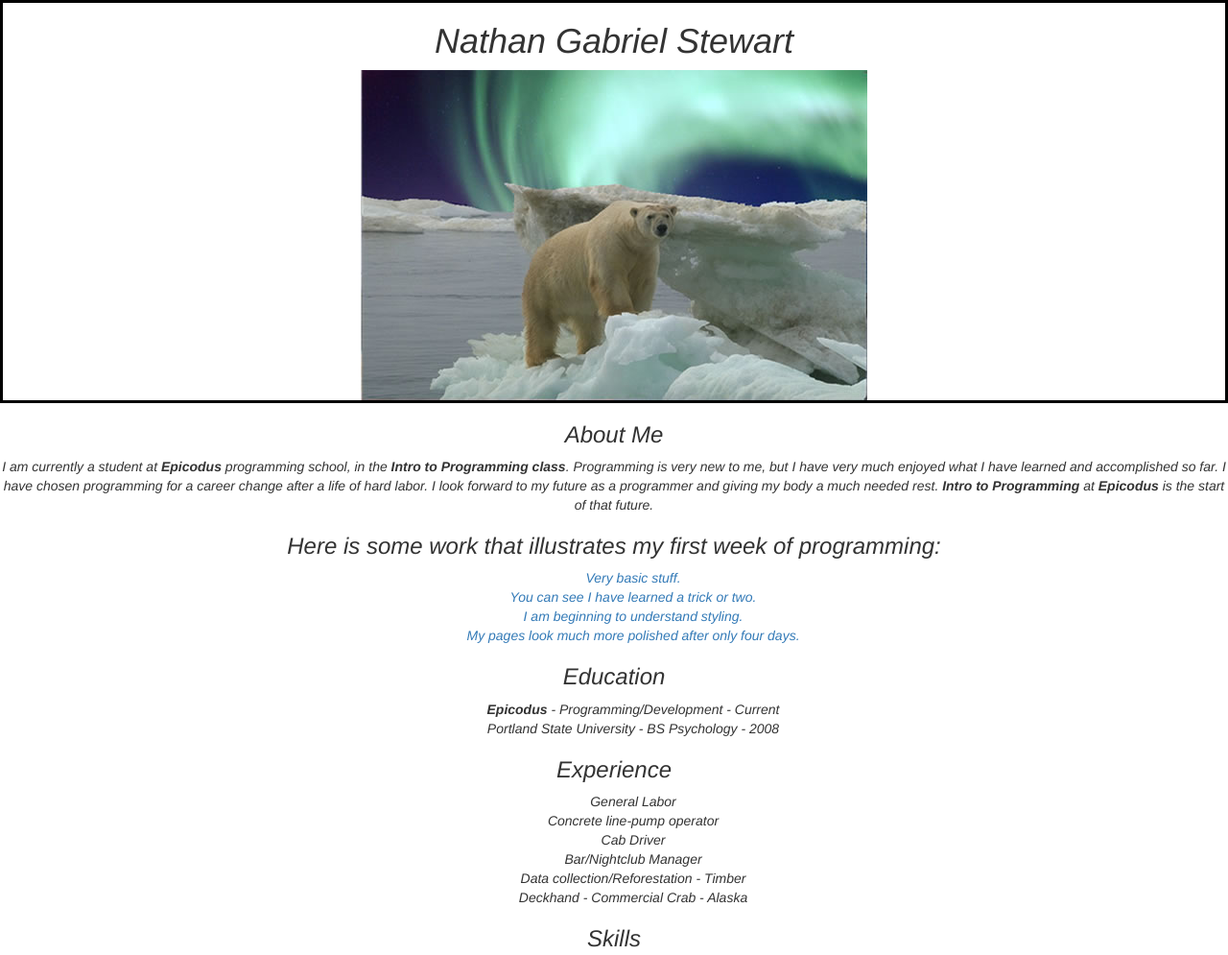
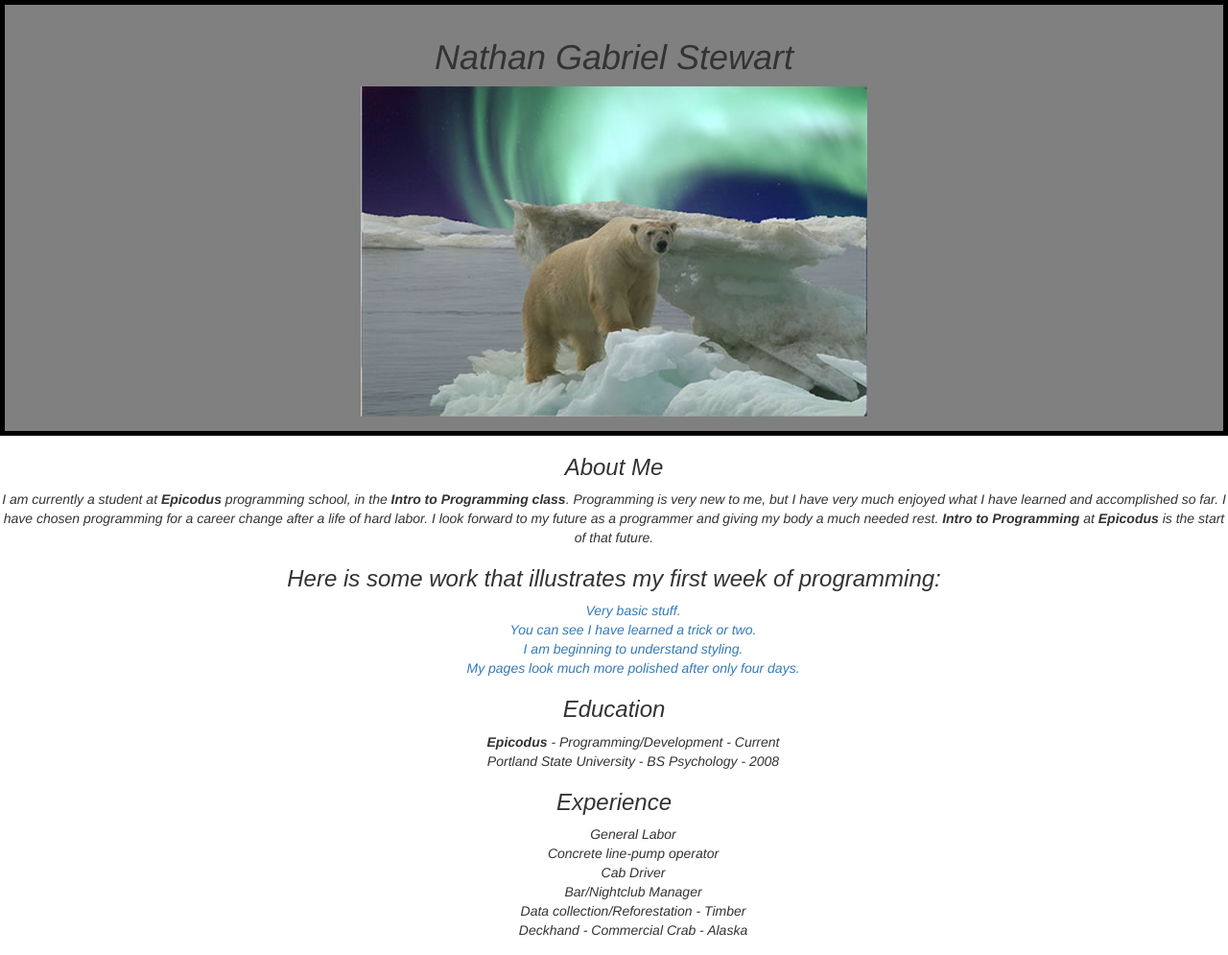
Before and after one commit to GStewartN/First-Independent-Project, a plain HTML site: page index.html in a window 1280 px wide. Shown: the top 995 px of the page at 96% size. Drawn offline with Linux system fonts and the light colour scheme.

Commit message:
change font of all h3

```diff
--- a/css/styles.css
+++ b/css/styles.css
@@ -1,9 +1,5 @@
 .bold {
   font-weight: bold;
-}
-
-.float {
-  float: right;
 }
 
 .center {
@@ -17,4 +13,9 @@ li {
 .title-box {
   border-style: solid;
   border-color: black;
+  background-color: grey;
+  border-width: thick;
 }
+.fonts h3 {
+  font-family: sans-serif;
+}
--- a/index.html
+++ b/index.html
@@ -8,9 +8,12 @@
     <body>
       <div class="center">
       <div class="title-box">
+      <div class="panel-body">
       <h1> <em>Nathan Gabriel Stewart</h1>
       <img src="images/polar.jpg" alt="An image of a polar Bear">
       </div>
+      </div>
+      <div class="fonts">
       <h3>About Me</h3>
       <p>I am currently a student at <strong>Epicodus</strong> programming school, in the <span class="bold">Intro to Programming class</span>. Programming is very new to me, but I have very much enjoyed what I have learned and accomplished so far. I have chosen programming for a career change after a life of hard labor. I look forward to my future as a programmer and giving my body a much needed rest. <span class="bold">Intro to Programming</span> at <strong>Epicodus</strong> is the start of that future.</p>
       <h3>Here is some work that illustrates my first week of programming:</h3>
@@ -51,5 +54,6 @@
           <li>Fishing - I was addicted in the past but I rarely get out and fish anymore.</li>
         </ol>
       </div>
+      </div>
     </body>
 </html>
```
